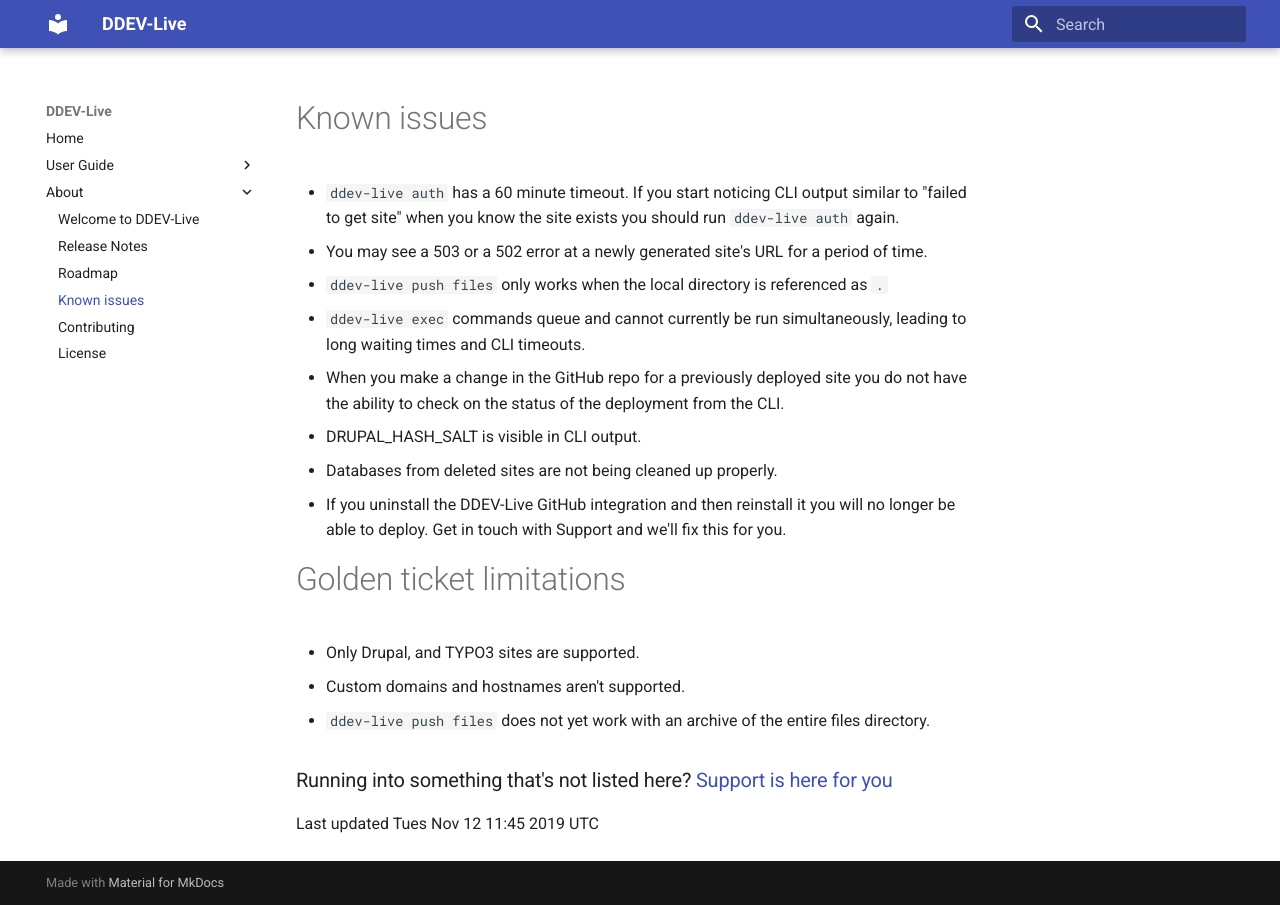
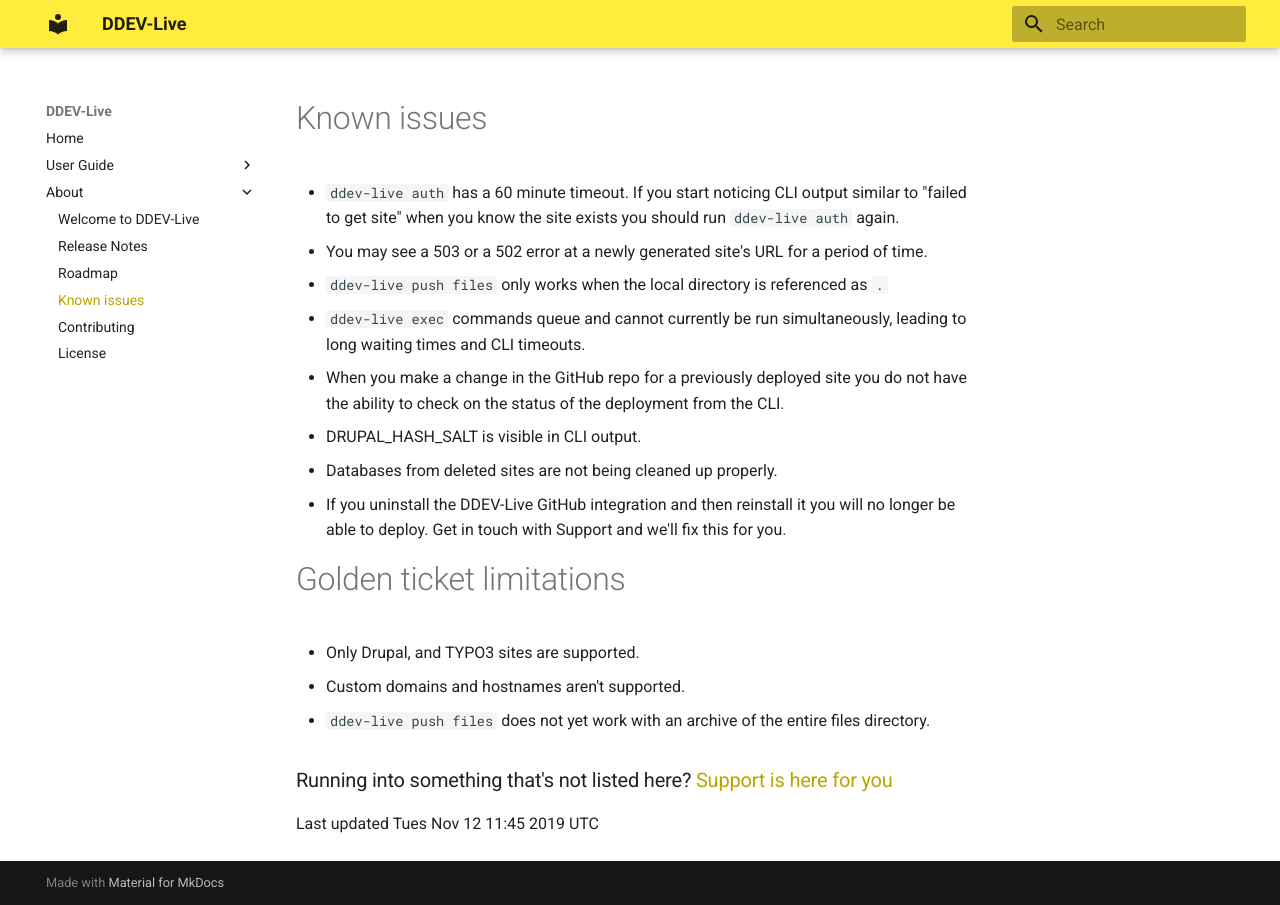
Before and after one commit to fru-io/docs-live, an MkDocs documentation site: the page built from docs/known-issues.md, in a window 1280 px wide. Built offline with MkDocs 1.6.1 and Material for MkDocs 9.7.7, drawn with Linux system fonts in a browser that asks for light colours.

Commit message:
theme: update color to be sort of similar to ddev-live-ui

```diff
--- a/mkdocs.yml
+++ b/mkdocs.yml
@@ -1,6 +1,8 @@
 site_name: DDEV-Live
 theme:
   name: 'material'
+  palette:
+    primary: 'yellow'
 
 nav:
     - Home: index.md
```
